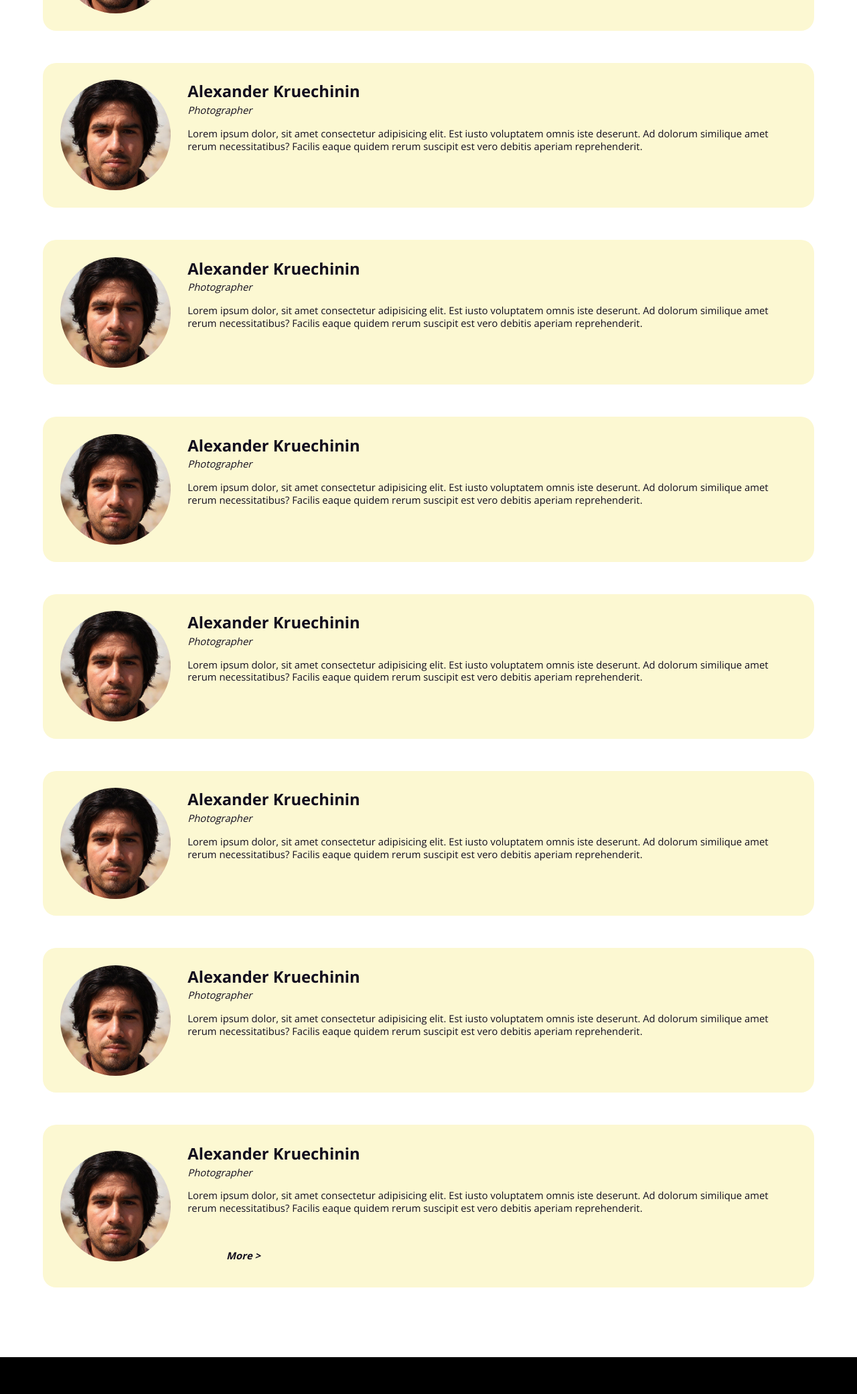
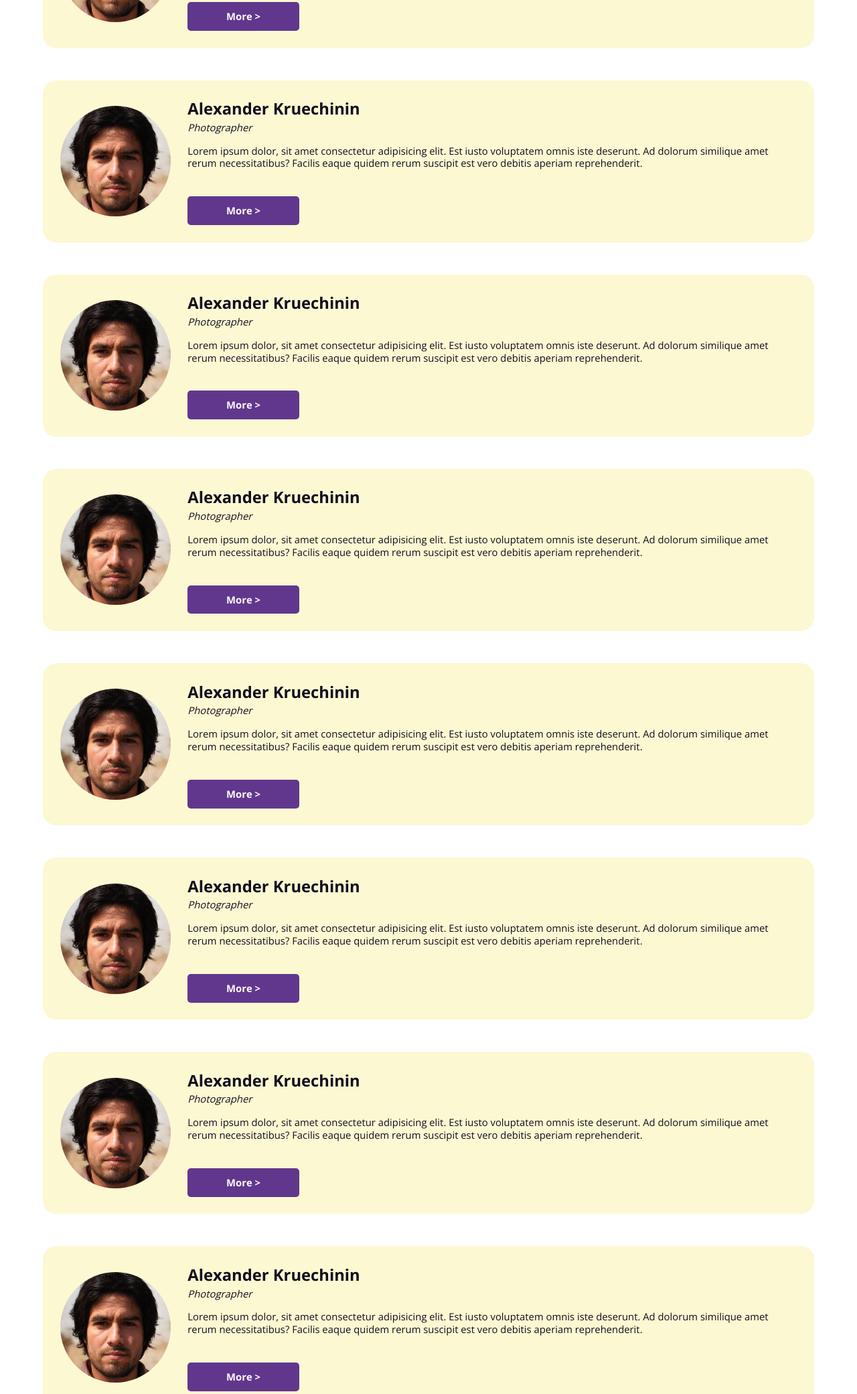
Before and after one commit to MoonSands/project_AllStars, a plain HTML site: page team.html in a window 1280 px wide. Shown: the part 519-2600 px from the top of the page at 67% size. Drawn offline with Linux system fonts and the light colour scheme.

Commit message:
team done

```diff
--- a/style.css
+++ b/style.css
@@ -277,6 +277,9 @@ body{
     margin-bottom: 0;
     align-self: center;
 }
+.team-member__img{
+    width: 40%;
+}
 .team__link{
     width: 100%;
     text-align: right;
@@ -400,6 +403,10 @@ body{
     margin-left: 1vw;
     margin-right: 1vw;
 }
+.my-2{
+    margin-top: 4vh;
+    margin-bottom: 4vh;
+}
 .popup-centered{
     left:25vw;
     right:25vw;
--- a/team.html
+++ b/team.html
@@ -31,7 +31,11 @@
                         <p class="text text-i">Photographer</p>
                     </div>
                     <p class="text">Lorem ipsum dolor, sit amet consectetur adipisicing elit. Est iusto voluptatem omnis iste deserunt. Ad dolorum similique amet rerum necessitatibus? Facilis eaque quidem rerum suscipit est vero debitis aperiam reprehenderit.</p>
-                    <a href="team_member.html" class="section__link text text-i text-bold button hidden">More &gt;</a>
+                    <a href="team_member.html" class="section__link button button-dark">
+                        <span class="text text-white text-bold">
+                           More &gt;
+                        </span>
+                    </a>
                 </div>
             </div>
             <div class="card-section p-2" name="team">
@@ -42,7 +46,11 @@
                         <p class="text text-i">Photographer</p>
                     </div>
                     <p class="text">Lorem ipsum dolor, sit amet consectetur adipisicing elit. Est iusto voluptatem omnis iste deserunt. Ad dolorum similique amet rerum necessitatibus? Facilis eaque quidem rerum suscipit est vero debitis aperiam reprehenderit.</p>
-                    <a href="#" class="section__link text text-i text-bold button hidden">More &gt;</a>
+                    <a href="team_member.html" class="section__link button button-dark">
+                        <span class="text text-white text-bold">
+                           More &gt;
+                        </span>
+                    </a>
                 </div>
             </div>
             <div class="card-section p-2" name="team">
@@ -53,7 +61,11 @@
                         <p class="text text-i">Photographer</p>
                     </div>
                     <p class="text">Lorem ipsum dolor, sit amet consectetur adipisicing elit. Est iusto voluptatem omnis iste deserunt. Ad dolorum similique amet rerum necessitatibus? Facilis eaque quidem rerum suscipit est vero debitis aperiam reprehenderit.</p>
-                    <a href="#" class="section__link text text-i text-bold button hidden">More &gt;</a>
+                    <a href="team_member.html" class="section__link button button-dark">
+                        <span class="text text-white text-bold">
+                           More &gt;
+                        </span>
+                    </a>
                 </div>
             </div>
             <div class="card-section p-2" name="team">
@@ -64,7 +76,11 @@
                         <p class="text text-i">Photographer</p>
                     </div>
                     <p class="text">Lorem ipsum dolor, sit amet consectetur adipisicing elit. Est iusto voluptatem omnis iste deserunt. Ad dolorum similique amet rerum necessitatibus? Facilis eaque quidem rerum suscipit est vero debitis aperiam reprehenderit.</p>
-                    <a href="#" class="section__link text text-i text-bold button hidden">More &gt;</a>
+                    <a href="team_member.html" class="section__link button button-dark">
+                        <span class="text text-white text-bold">
+                           More &gt;
+                        </span>
+                    </a>
                 </div>
             </div>
             <div class="card-section p-2" name="team">
@@ -75,7 +91,11 @@
                         <p class="text text-i">Photographer</p>
                     </div>
                     <p class="text">Lorem ipsum dolor, sit amet consectetur adipisicing elit. Est iusto voluptatem omnis iste deserunt. Ad dolorum similique amet rerum necessitatibus? Facilis eaque quidem rerum suscipit est vero debitis aperiam reprehenderit.</p>
-                    <a href="#" class="section__link text text-i text-bold button hidden">More &gt;</a>
+                    <a href="team_member.html" class="section__link button button-dark">
+                        <span class="text text-white text-bold">
+                           More &gt;
+                        </span>
+                    </a>
                 </div>
             </div>
             <div class="card-section p-2" name="team">
@@ -86,7 +106,11 @@
                         <p class="text text-i">Photographer</p>
                     </div>
                     <p class="text">Lorem ipsum dolor, sit amet consectetur adipisicing elit. Est iusto voluptatem omnis iste deserunt. Ad dolorum similique amet rerum necessitatibus? Facilis eaque quidem rerum suscipit est vero debitis aperiam reprehenderit.</p>
-                    <a href="#" class="section__link text text-i text-bold button hidden">More &gt;</a>
+                    <a href="team_member.html" class="section__link button button-dark">
+                        <span class="text text-white text-bold">
+                           More &gt;
+                        </span>
+                    </a>
                 </div>
             </div>
             <div class="card-section p-2" name="team">
@@ -97,7 +121,11 @@
                         <p class="text text-i">Photographer</p>
                     </div>
                     <p class="text">Lorem ipsum dolor, sit amet consectetur adipisicing elit. Est iusto voluptatem omnis iste deserunt. Ad dolorum similique amet rerum necessitatibus? Facilis eaque quidem rerum suscipit est vero debitis aperiam reprehenderit.</p>
-                    <a href="#" class="section__link text text-i text-bold button hidden">More &gt;</a>
+                    <a href="team_member.html" class="section__link button button-dark">
+                        <span class="text text-white text-bold">
+                           More &gt;
+                        </span>
+                    </a>
                 </div>
             </div>
             <div class="card-section p-2" name="team">
@@ -108,7 +136,11 @@
                         <p class="text text-i">Photographer</p>
                     </div>
                     <p class="text">Lorem ipsum dolor, sit amet consectetur adipisicing elit. Est iusto voluptatem omnis iste deserunt. Ad dolorum similique amet rerum necessitatibus? Facilis eaque quidem rerum suscipit est vero debitis aperiam reprehenderit.</p>
-                    <a href="#" class="section__link text text-i text-bold button">More &gt;</a>
+                    <a href="team_member.html" class="section__link button button-dark">
+                        <span class="text text-white text-bold">
+                           More &gt;
+                        </span>
+                    </a>
                 </div>
             </div>
         </div>
```
Also changed, not shown: team_member.html (+24 -5 lines).
